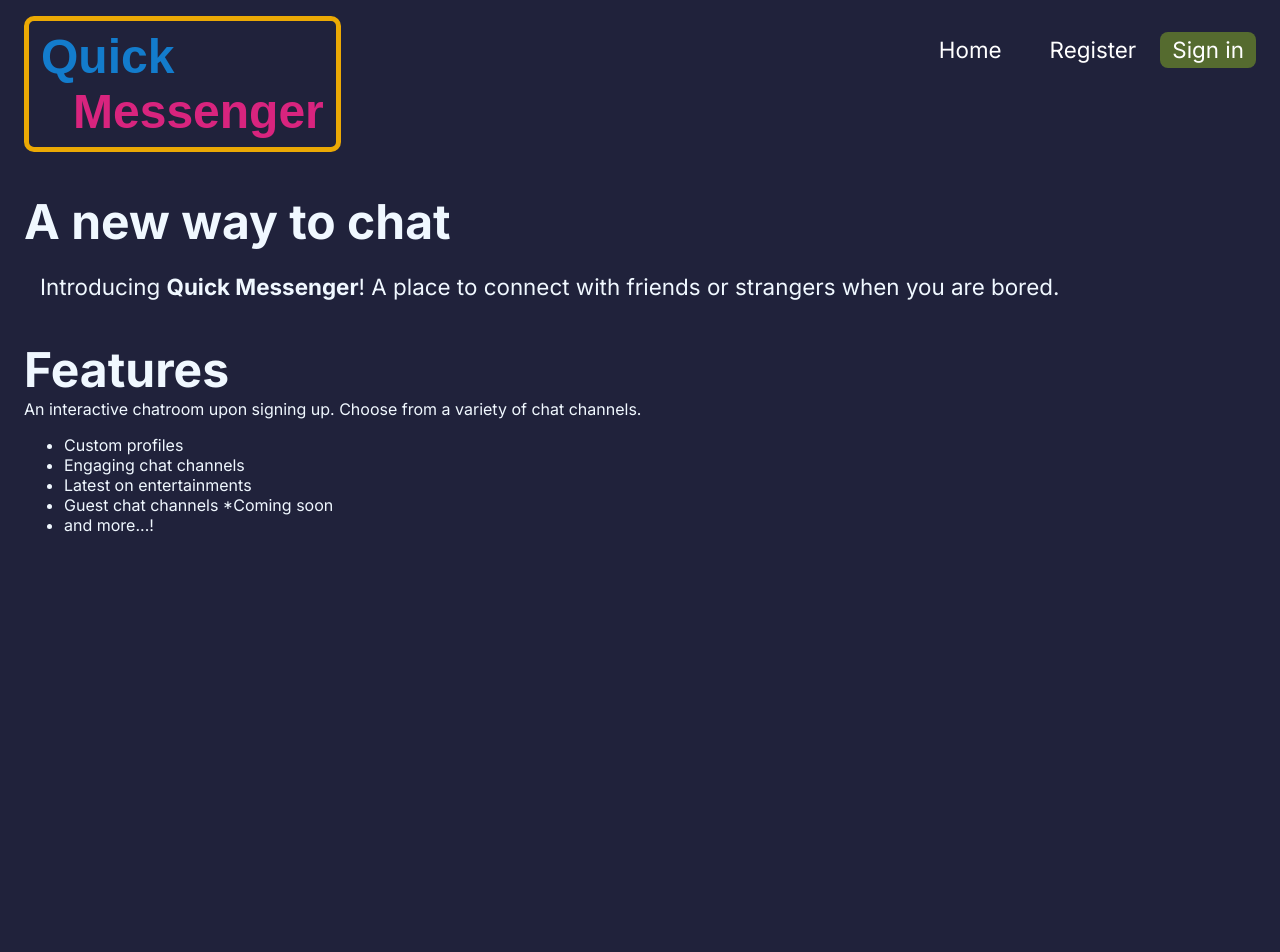
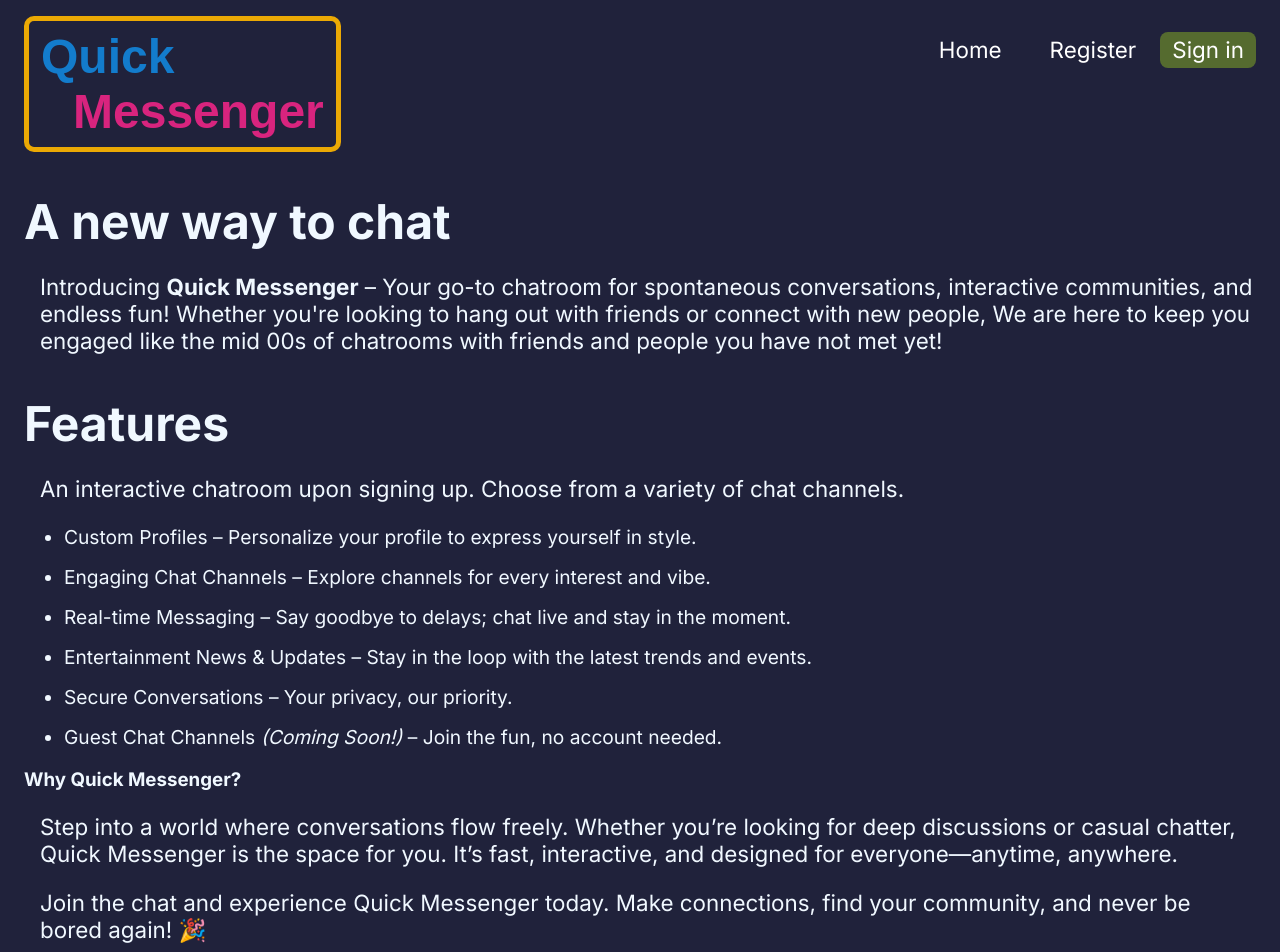
Before and after one commit to WesloTheWeb/QuickMessenger, a Next.js app: page / in a window 1280 px wide. Shown: the top 952 px of the page. Before the commit the page ends 800 px from the top, so only its background shows below. Built offline with nearby package versions, Linux system fonts and the light colour scheme; a web font is replaced by a local one.

Commit message:
Landing page content added

```diff
--- a/src/components/LandingPage/LandingHeader.module.scss
+++ b/src/components/LandingPage/LandingHeader.module.scss
@@ -9,4 +9,9 @@
     p {
         padding-left: 1rem;
     }
+
+    li {
+        margin: 1rem 0;
+        font-size: 1.2rem;
+    }
  }
--- a/src/components/LandingPage/LandingHeader.tsx
+++ b/src/components/LandingPage/LandingHeader.tsx
@@ -7,19 +7,33 @@ const LandingHeader = ({ }) => {
         <section className={landingHeader}>
             <h2>A new way to chat</h2>
             <p>
-                Introducing <b>Quick Messenger</b>! A place to connect with friends or strangers when you are
-                bored.
+                Introducing <b>Quick Messenger</b> – Your go-to chatroom for spontaneous conversations, interactive communities,
+                and endless fun! Whether you're looking to hang out with friends or connect with new people,
+                We are here to keep you engaged like the mid 00s of chatrooms with friends and people you have not
+                met yet!
             </p>
             <h2>Features</h2>
             <div>
-                An interactive chatroom upon signing up. Choose from a variety of chat channels.
+                <p>An interactive chatroom upon signing up. Choose from a variety of chat channels.</p>
                 <ul>
-                    <li>Custom profiles</li>
-                    <li>Engaging chat channels</li>
-                    <li>Latest on entertainments</li>
-                    <li>Guest chat channels *Coming soon</li>
-                    <li>and more...!</li>
+                    <li>Custom Profiles – Personalize your profile to express yourself in style.</li>
+                    <li>Engaging Chat Channels – Explore channels for every interest and vibe.</li>
+                    <li>Real-time Messaging – Say goodbye to delays; chat live and stay in the moment.</li>
+                    <li>Entertainment News & Updates – Stay in the loop with the latest trends and events.</li>
+                    <li>Secure Conversations – Your privacy, our priority.</li>
+                    <li>Guest Chat Channels <i>(Coming Soon!)</i> – Join the fun, no account needed.</li>
                 </ul>
+            </div>
+            <h3>Why Quick Messenger?</h3>
+            <div>
+                <p>
+                    Step into a world where conversations flow freely. Whether you’re looking for deep discussions
+                    or casual chatter,
+                    Quick Messenger is the space for you. It’s fast, interactive, and designed for everyone—anytime, anywhere.
+                </p>
+                <p>
+                    Join the chat and experience Quick Messenger today. Make connections, find your community, and never be bored again! 🎉
+                </p>
             </div>
         </section>
     );
```
